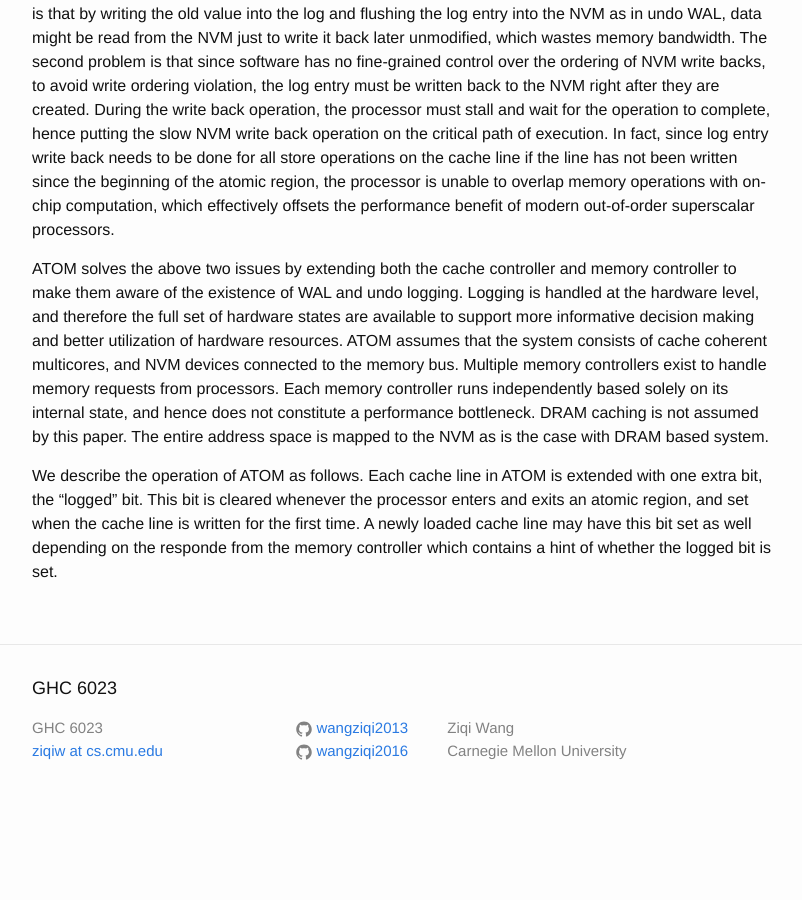
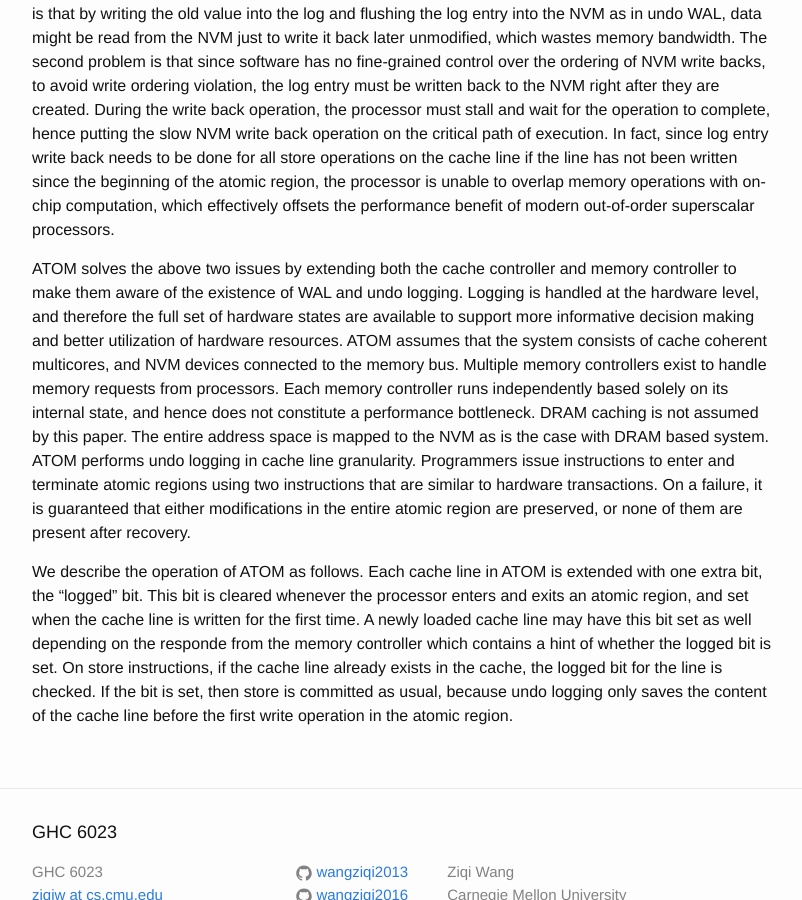
Before and after one commit to wangziqi2013/wangziqi2013.github.io, a Jekyll site: the page built from _posts/2019-02-17-atom.markdown, in a window 1280 px wide and 900 px high, scrolled down 507 px. Shown: the whole window, without its empty margins (238-1040 px from the left). Built offline with Jekyll 4.4.1, drawn with Linux system fonts in a browser that asks for light colours; our own code applies the rules of GitHub Pages for plain Markdown files; before the commit the page ends 1329 px from its top, so only the background shows below that.

Commit message:
Adding more to assumption

```diff
--- a/_posts/2019-02-17-atom.markdown
+++ b/_posts/2019-02-17-atom.markdown
@@ -41,9 +41,14 @@ are available to support more informative decision making and better utilization
 the system consists of cache coherent multicores, and NVM devices connected to the memory bus. Multiple memory controllers
 exist to handle memory requests from processors. Each memory controller runs independently based solely on its internal
 state, and hence does not constitute a performance bottleneck. DRAM caching is not assumed by this paper. The entire
-address space is mapped to the NVM as is the case with DRAM based system.
+address space is mapped to the NVM as is the case with DRAM based system. ATOM performs undo logging in cache line
+granularity. Programmers issue instructions to enter and terminate atomic regions using two instructions that are similar
+to hardware transactions. On a failure, it is guaranteed that either modifications in the entire atomic region are preserved,
+or none of them are present after recovery.
 
 We describe the operation of ATOM as follows. Each cache line in ATOM is extended with one extra bit, the "logged" bit.
 This bit is cleared whenever the processor enters and exits an atomic region, and set when the cache line is written
 for the first time. A newly loaded cache line may have this bit set as well depending on the responde from the memory
-controller which contains a hint of whether the logged bit is set.
+controller which contains a hint of whether the logged bit is set. On store instructions, if the cache line already exists
+in the cache, the logged bit for the line is checked. If the bit is set, then store is committed as usual, because undo
+logging only saves the content of the cache line before the first write operation in the atomic region.
```
